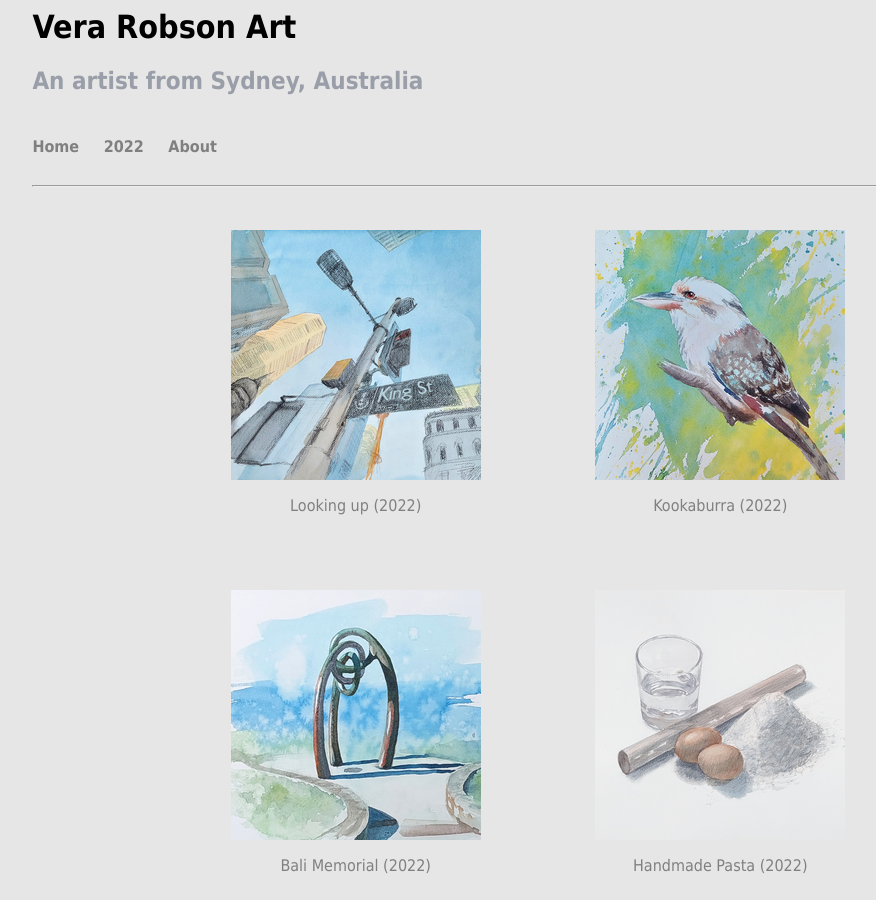
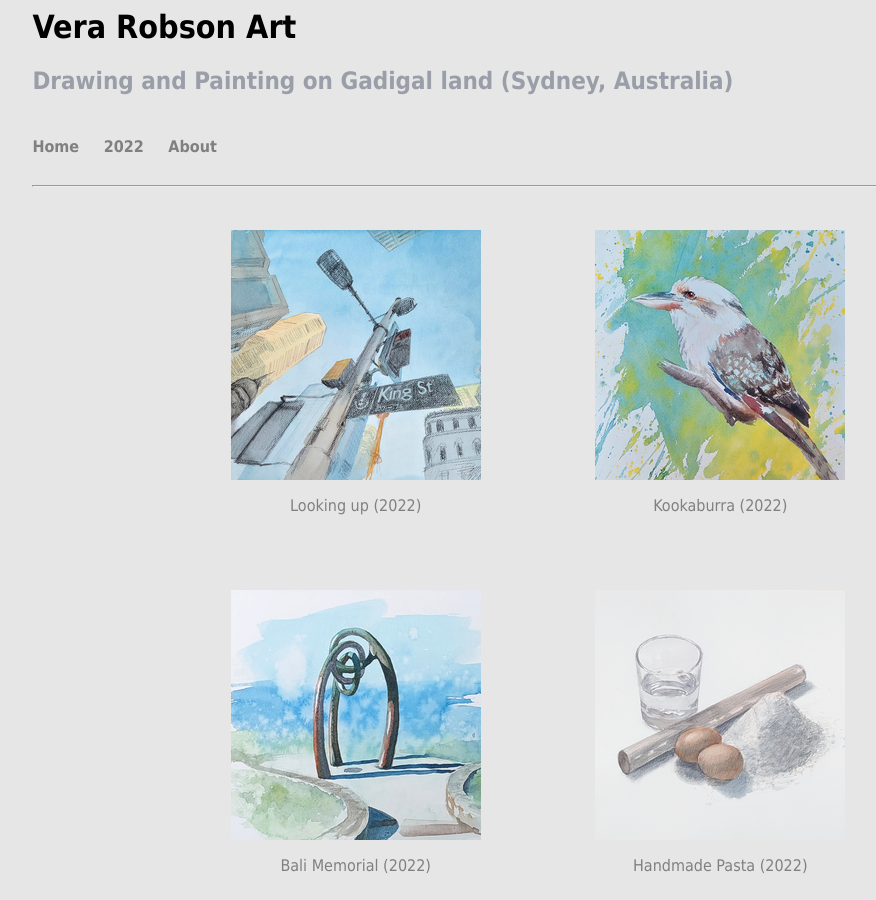
Before and after one commit to verarobsonart/verarobsonart.github.io, a Jekyll site: the page built from index.md, in a window 1280 px wide and 900 px high. Shown: the whole window, without its empty margins (102-978 px from the left). Built offline with Jekyll 4.4.1, drawn with Linux system fonts in a browser that asks for light colours.

Commit message:
Update header.html

```diff
--- a/_includes/header.html
+++ b/_includes/header.html
@@ -1,2 +1,2 @@
 <h1 class="sitetitle">Vera Robson Art</h1>
-<h2 class="sitesubtitle">An artist from Sydney, Australia</h2>
+<h2 class="sitesubtitle">Drawing and Painting on Gadigal land (Sydney, Australia)</h2>
```
